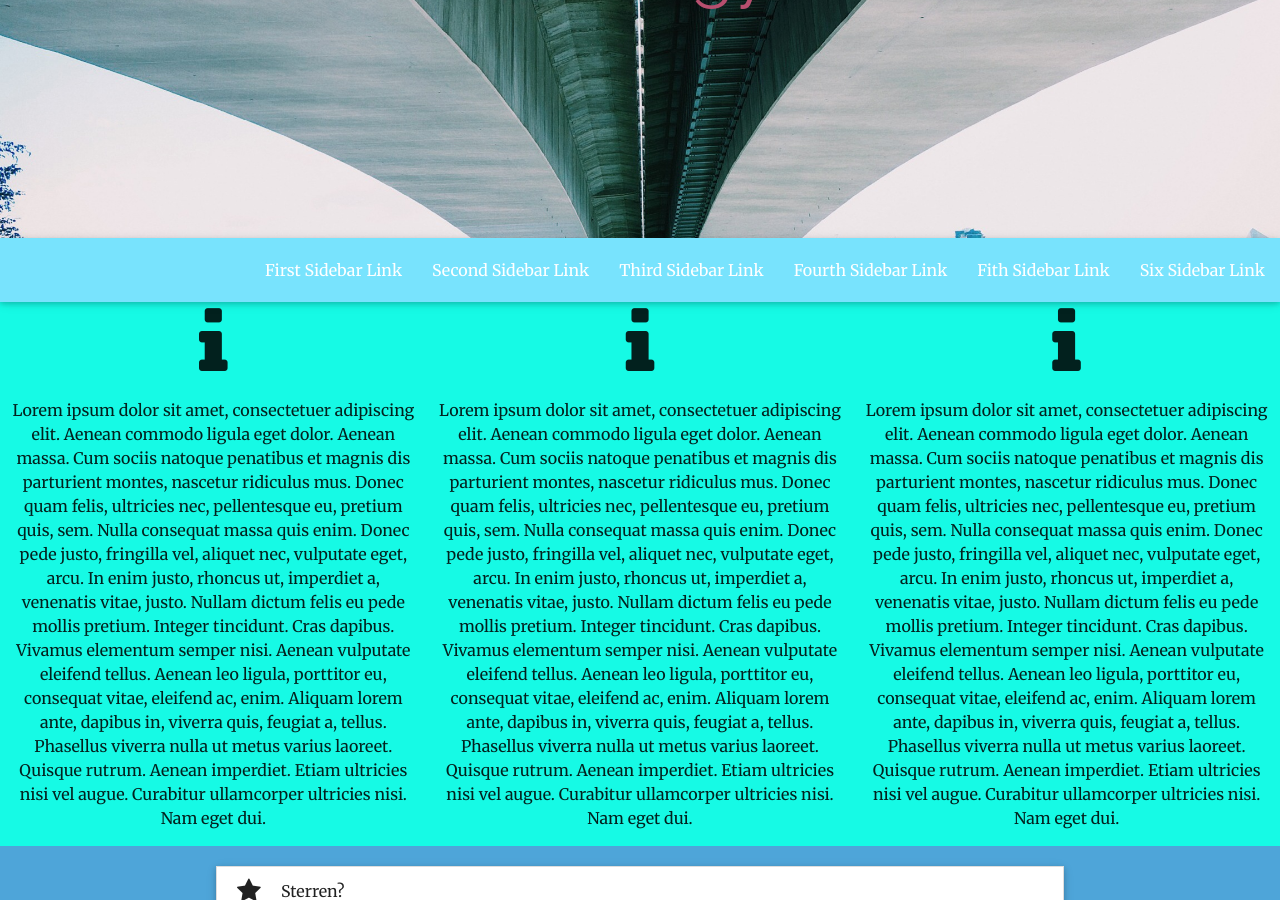
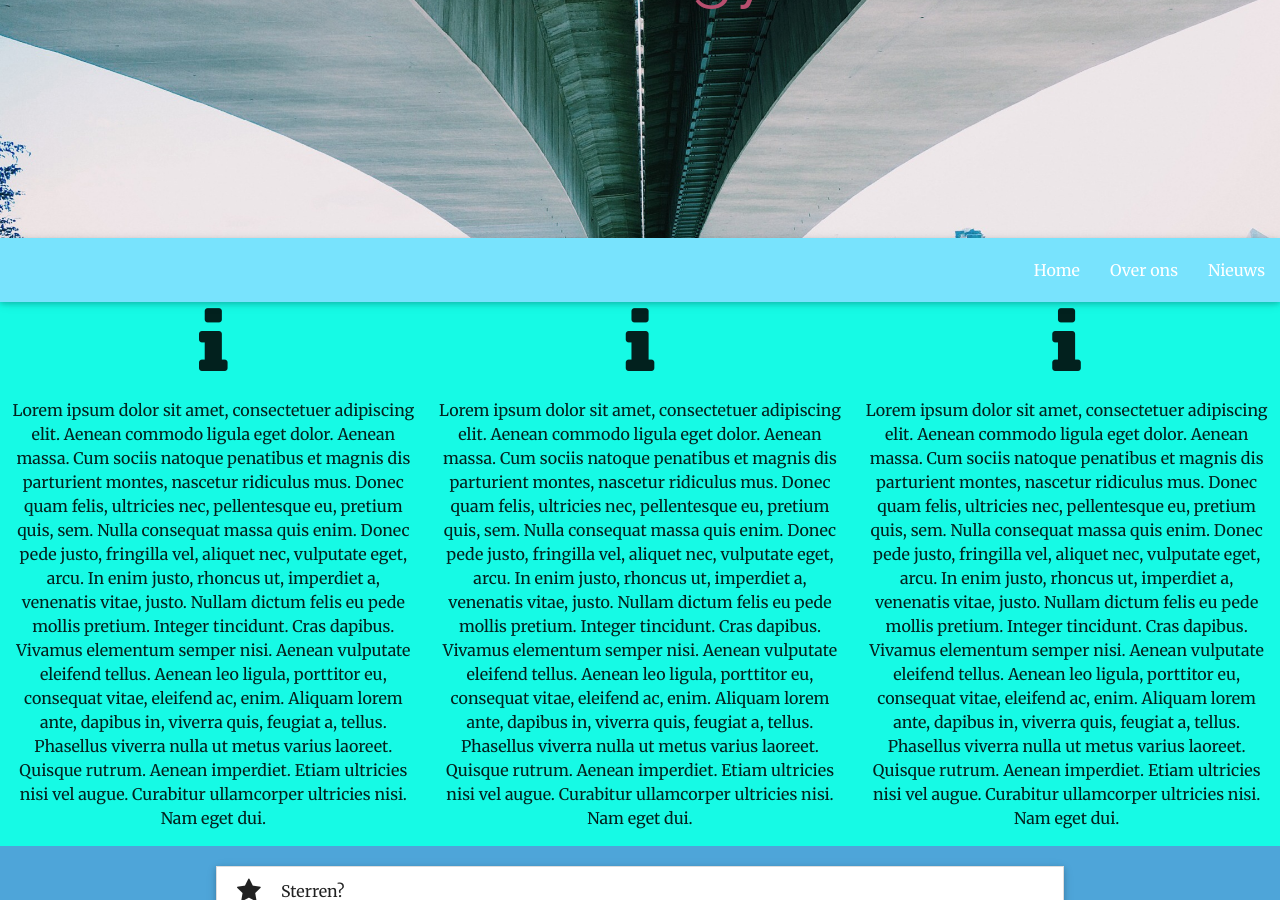
Before and after one commit to jasperwr/zenergy.jasperwr.github.io, a Jekyll site: the page built from index.html, in a window 1280 px wide and 900 px high, scrolled down 302 px. Built offline with Jekyll 4.4.1, drawn with Linux system fonts in a browser that asks for light colours; nearby versions of some CDN libraries.

Commit message:
Added the right URLs

```diff
--- a/_includes/menu.html
+++ b/_includes/menu.html
@@ -1,6 +1,3 @@
-        <li><a href="#!">First Sidebar Link</a></li>
-        <li><a href="#!">Second Sidebar Link</a></li>
-        <li><a href="#!">Third Sidebar Link</a></li>
-        <li><a href="#!">Fourth Sidebar Link</a></li>
-        <li><a href="#!">Fith Sidebar Link</a></li>
-        <li><a href="#!">Six Sidebar Link</a></li>
+        <li><a href="{{site.url}}"> Home</a></li>
+        <li><a href="{{site.url}}/about"> Over ons</a></li>
+        <li><a href="{{site.url}}/blog"> Nieuws</a></li>
```
